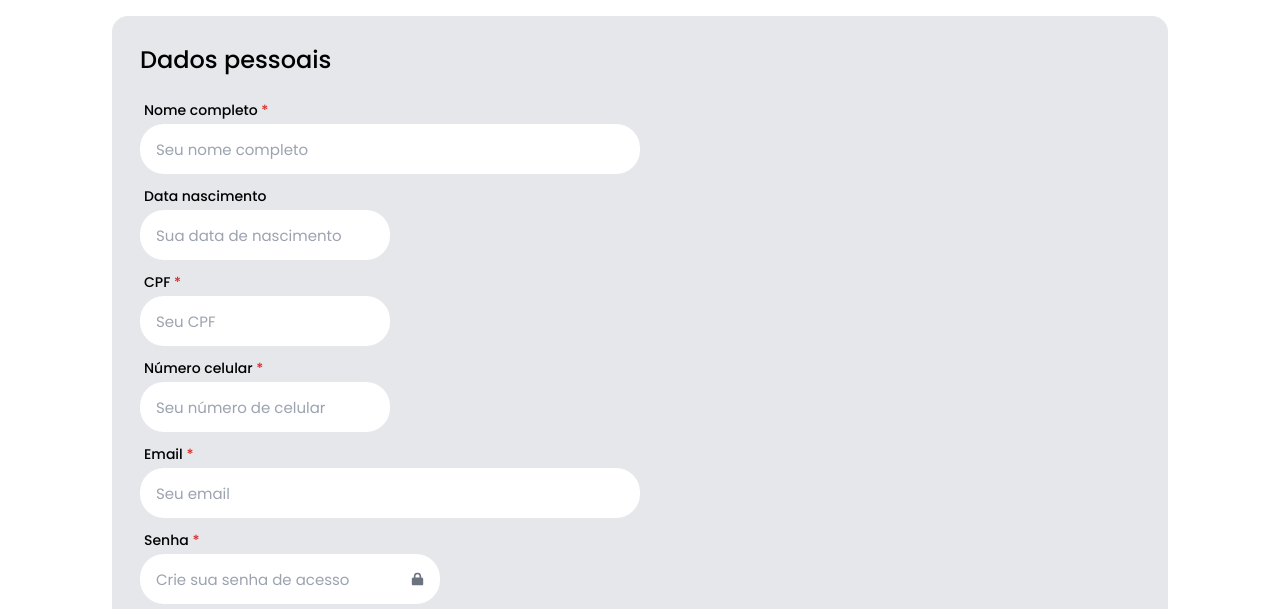
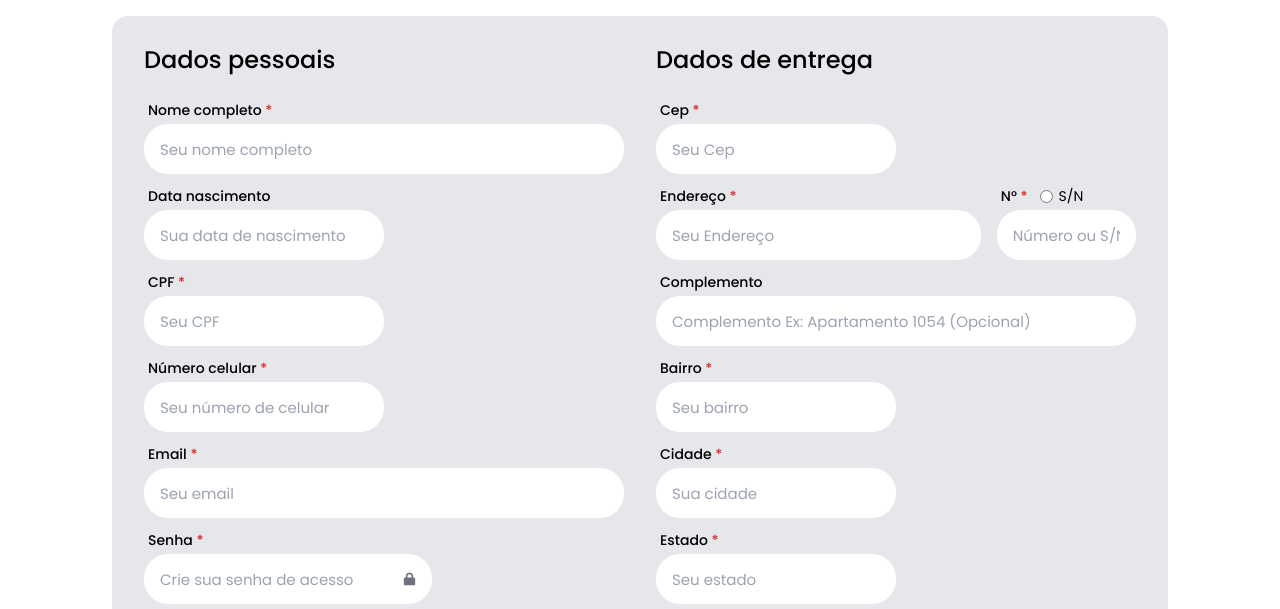
Before and after one commit to eduardop1p/store-vape, a Next.js app: page /create-account in a window 1280 px wide. Shown: the part 342-951 px from the top of the page. Built offline with nearby package versions, Linux system fonts and the light colour scheme; no server answers.

Commit message:
terminando possivel endereço de entrega

```diff
--- /dev/null
+++ b/src/app/api/get-cep/route.ts
@@ -0,0 +1,24 @@
+import { NextRequest, NextResponse } from 'next/server';
+
+export async function GET(req: NextRequest) {
+  const cep = req.nextUrl.searchParams.get('cep')?.replaceAll('-', '');
+
+  try {
+    const res = await fetch(`https://viacep.com.br/ws/${cep}/json/`, {
+      method: 'GET',
+    });
+    const data = await res.json();
+    const newDate = { city: data.localidade, uf: data.uf, country: 'Brasil' };
+    return NextResponse.json(newDate);
+  } catch (err) {
+    console.log(err);
+    return NextResponse.json(
+      {
+        erro: 'Erro ao buscar cep',
+      },
+      {
+        status: 400,
+      }
+    );
+  }
+}
--- a/src/components/create-account/input/index.tsx
+++ b/src/components/create-account/input/index.tsx
@@ -4,9 +4,20 @@ import {
   type UseFormRegister,
   type FieldErrors,
   type UseFormWatch,
+  type UseFormSetValue,
+  type UseFormTrigger,
+  type UseFormSetError,
 } from 'react-hook-form';
 import { BodyTypePf } from '../pf';
-import { FormEvent, ReactNode, useEffect, useRef } from 'react';
+import {
+  Dispatch,
+  FormEvent,
+  ReactNode,
+  SetStateAction,
+  useEffect,
+  useRef,
+  useState,
+} from 'react';
 import { FaCheck } from 'react-icons/fa6';
 import { IoClose } from 'react-icons/io5';
 
@@ -21,6 +32,12 @@ interface Props {
   type?: string;
   watch?: UseFormWatch<BodyTypePf>;
   children?: ReactNode;
+  w?: string;
+  setValue?: UseFormSetValue<BodyTypePf>;
+  trigger?: UseFormTrigger<BodyTypePf>;
+  setError?: UseFormSetError<BodyTypePf>;
+  isLoading?: boolean;
+  setIsLoading?: Dispatch<SetStateAction<boolean>>;
 }
 
 export default function Input({
@@ -34,8 +51,15 @@ export default function Input({
   type = 'text',
   watch,
   children,
+  w = 'w-full',
+  setValue,
+  trigger,
+  setError,
+  isLoading,
+  setIsLoading,
 }: Props) {
   let isRemoveKey = useRef(false);
+  const [checkedSN, setCheckedSN] = useState(false);
 
   useEffect(() => {
     const onKeydown = (event: KeyboardEvent) => {
@@ -128,16 +152,108 @@ export default function Input({
     input.value = value;
   };
 
+  const handleInputCep = (event: FormEvent<HTMLInputElement>) => {
+    const input = event.currentTarget;
+    let value = input.value;
+
+    value = value.replace(/[^\d]/g, '');
+
+    if (value.length > 5) value = value.replace(/^(\d{5})(\d)/, '$1-$2');
+
+    if (value.length > 9) {
+      input.value = value.slice(0, 9);
+      return;
+    }
+
+    input.value = value;
+  };
+
+  const handleInputN = (event: FormEvent<HTMLInputElement>) => {
+    const input = event.currentTarget;
+    let value = input.value;
+
+    value = value.replace(/[^\d]/g, '');
+    setCheckedSN(false);
+
+    input.value = value;
+  };
+
+  const handleGetCepApi = async (cep: string) => {
+    if (!setValue || !setError || isLoading || !setIsLoading) return;
+
+    try {
+      setIsLoading(true);
+      const res = await fetch(
+        `${process.env.NEXT_PUBLIC_API_URL}/get-cep?cep=${cep}`,
+        {
+          method: 'GET',
+          cache: 'no-cache',
+        }
+      );
+      const data = await res.json();
+      alert(JSON.stringify(data));
+
+      setValue('city', data.city);
+      setValue('state', data.uf);
+    } catch (err) {
+      console.log(err);
+      setError('cep', {
+        message: 'CEP inválido',
+      });
+    } finally {
+      setIsLoading(false);
+    }
+  };
+
   return (
-    <div className="flex- gap-[2px] flex-col items-start w-full">
+    <div className={`flex gap-[5px] flex-col items-start ${w}`}>
       <div className="flex flex-col gap-1 items-start w-full">
-        <label className="ml-1 text-sm font-medium text-secudary" htmlFor={id}>
-          {title}{' '}
-          {!optional && (
-            <small className="text-sm font-medium text-red-600">*</small>
-          )}
-        </label>
-        {(registerName === 'fullName' || registerName === 'email') && (
+        {registerName === 'nAddress' ? (
+          <div className="flex items-center gap-3">
+            <label
+              className="ml-1 text-sm font-medium text-secudary"
+              htmlFor={id}
+            >
+              {title}{' '}
+              {!optional && (
+                <small className="text-sm font-medium text-red-600">*</small>
+              )}
+            </label>
+            <div className="flex items-center gap-[6px]">
+              <input
+                type="radio"
+                checked={checkedSN}
+                className="cursor-pointer"
+                onChange={() => {
+                  return '';
+                }}
+                onClick={() => {
+                  if (!setValue || !trigger) return;
+                  if (!checkedSN) {
+                    setValue('nAddress', 'S/N');
+                    setCheckedSN(true);
+                  } else {
+                    setValue('nAddress', '');
+                    setCheckedSN(false);
+                  }
+                  trigger('nAddress');
+                }}
+              />
+              <span className="text-secudary text-sm">S/N</span>
+            </div>
+          </div>
+        ) : (
+          <label
+            className="ml-1 text-sm font-medium text-secudary"
+            htmlFor={id}
+          >
+            {title}{' '}
+            {!optional && (
+              <small className="text-sm font-medium text-red-600">*</small>
+            )}
+          </label>
+        )}
+        {(registerName === 'fullName' || registerName === 'email' || registerName === 'complement') && ( // eslint-disable-line
           <input
             className={`w-full h-[50px] rounded-3xl px-4 text-[15px] font-normal text-secudary bg-primary focus:shadow-effect-1 focus:bg-primary transition-all duration-200`}
             id={id}
@@ -205,11 +321,72 @@ export default function Input({
             {children}
           </div>
         )}
+        {registerName === 'cep' && (
+          <input
+            className={`w-1/2 h-[50px] rounded-3xl pl-4 pr-9 text-[15px] font-normal text-secudary bg-primary focus:shadow-effect-1 focus:bg-primary transition-all duration-200`}
+            id={id}
+            type={type}
+            placeholder={placeholder}
+            {...register(registerName)}
+            onInput={handleInputCep}
+            onBlur={event => handleGetCepApi(event.currentTarget.value)}
+          />
+        )}
+        {registerName == 'address' && (
+          <input
+            className={`w-full h-[50px] rounded-3xl px-4 text-[15px] font-normal text-secudary bg-primary focus:shadow-effect-1 focus:bg-primary transition-all duration-200`}
+            id={id}
+            type={type}
+            placeholder={placeholder}
+            {...register(registerName)}
+          />
+        )}
+        {registerName == 'nAddress' && (
+          <input
+            className={`w-full h-[50px] rounded-3xl px-4 text-[15px] font-normal text-secudary bg-primary focus:shadow-effect-1 focus:bg-primary transition-all duration-200`}
+            id={id}
+            type={type}
+            placeholder={placeholder}
+            {...register(registerName)}
+            onInput={handleInputN}
+          />
+        )}
+        {registerName === 'neighborhood' && (
+          <input
+            className={`w-1/2 h-[50px] rounded-3xl pl-4 pr-9 text-[15px] font-normal text-secudary bg-primary focus:shadow-effect-1 focus:bg-primary transition-all duration-200`}
+            id={id}
+            type={type}
+            placeholder={placeholder}
+            {...register(registerName)}
+            onInput={handleInputCep}
+          />
+        )}
+        {registerName === 'city' && (
+          <input
+            className={`w-1/2 h-[50px] rounded-3xl pl-4 pr-9 text-[15px] font-normal text-secudary bg-primary focus:shadow-effect-1 focus:bg-primary transition-all duration-200`}
+            id={id}
+            type={type}
+            placeholder={placeholder}
+            {...register(registerName)}
+            onInput={handleInputCep}
+          />
+        )}
+        {registerName === 'state' && (
+          <input
+            className={`w-1/2 h-[50px] rounded-3xl pl-4 pr-9 text-[15px] font-normal text-secudary bg-primary focus:shadow-effect-1 focus:bg-primary transition-all duration-200`}
+            id={id}
+            type={type}
+            placeholder={placeholder}
+            {...register(registerName)}
+            onInput={handleInputCep}
+          />
+        )}
       </div>
+
       {errors[registerName] && (
-        <span className="ml-1 text-xs font-medium text-red-600">
+        <div className="ml-1 text-xs font-medium text-red-600 leading-4">
           {errors[registerName]?.message}
-        </span>
+        </div>
       )}
       {registerName === 'password' && watch && (
         <div className="mt-1 flex flex-col gap-[1px] w-1/2 ml-1">
--- a/src/components/create-account/pf/index.tsx
+++ b/src/components/create-account/pf/index.tsx
@@ -3,14 +3,20 @@
 import z from 'zod';
 import { useForm, SubmitHandler } from 'react-hook-form';
 import { zodResolver } from '@hookform/resolvers/zod';
+import { useState } from 'react';
+
 import Input from '../input';
 import validadeCpf from '@/services/validateCpf';
-import { useState } from 'react';
 import ShowPassword, { ShowPasswordType } from '../showPassword';
+import Loading from '@/components/loading';
 
 const zodSchema = z
   .object({
-    fullName: z.string().trim().min(1, 'Campo obrigatório'),
+    fullName: z
+      .string()
+      .trim()
+      .min(1, 'Nome completo obrigatório')
+      .min(8, 'Nome muito curto'),
     yourDate: z
       .string()
       .trim()
@@ -22,12 +28,12 @@ const zodSchema = z
     cpf: z
       .string()
       .trim()
-      .min(1, 'Campo obrigatório')
+      .min(1, 'CPF obrigatório')
       .refine(val => validadeCpf(val), 'CPF inválido'),
     number: z
       .string()
       .trim()
-      .min(1, 'Campo obrigatório')
+      .min(1, 'Númeto de celular obrigatório')
       .refine(
         val => /^\(?([0-9]{2})\)?[-. ]?([0-9]{4,5})[-. ]?([0-9]{4})$/.test(val),
         'Número de celular inválido'
@@ -35,12 +41,12 @@ const zodSchema = z
     email: z
       .string()
       .trim()
-      .min(1, 'Campo obrigatório')
+      .min(1, 'Email obrigatório')
       .email('Email inválido'),
     password: z
       .string()
       .trim()
-      .min(1, 'Campo obrigatório')
+      .min(1, 'Senha obrigatória')
       .refine(
         val =>
           /^(?=.*[a-z])(?=.*[A-Z])(?=.*[0-9])(?=.*[!@#$%^&*])(?=.{5,})/.test(
@@ -49,6 +55,17 @@ const zodSchema = z
         'Senha fraca, confira os requisitos abaixo'
       ),
     repeatPassword: z.string().trim(),
+    cep: z
+      .string()
+      .trim()
+      .min(1, 'CEP obrigatório')
+      .refine(val => /^\d{5}-\d{3}$/.test(val), 'Cep inválido'),
+    address: z.string().trim().min(1, 'Endereço obrigatório'),
+    nAddress: z.string().trim().min(1, 'Número residencial obrigatório'),
+    complement: z.string().trim().optional(),
+    neighborhood: z.string().trim().min(1, 'Bairro obrigatório'),
+    city: z.string().trim().min(1, 'Cidade obrigatória'),
+    state: z.string().trim().min(1, 'Estado obrigatório'),
   })
   .refine(val => val.password === val.repeatPassword, {
     message: 'Senhas não se coincidem',
@@ -63,25 +80,32 @@ export default function FormPf() {
     handleSubmit,
     formState: { errors },
     watch,
+    setValue,
+    trigger,
+    setError,
   } = useForm<BodyTypePf>({
     resolver: zodResolver(zodSchema),
   });
   const [passwordType, setPasswordType] =
     useState<ShowPasswordType>('password');
+  const [isLoading, setIsLoading] = useState(false);
 
   const handleFormSubmit: SubmitHandler<BodyTypePf> = async body => {
     console.log(body);
   };
 
   return (
+    <>
+      {isLoading && <Loading />}
       <form
         onSubmit={handleSubmit(handleFormSubmit)}
-      className="flex gap-4 items-start p-7 rounded-2xl bg-gray-200 flex-col"
+        className="flex gap-4 items-start py-7 px-8 rounded-2xl bg-gray-200 flex-col w-full"
       >
+        <div className="flex items-start gap-8 w-full">
+          <div className="flex gap-4 flex-col w-1/2">
             <h1 className="text-secudary font-medium text-2xl mb-2">
               Dados pessoais
             </h1>
-      <div className="flex gap-4 items-start w-1/2">
             <div className="flex flex-col gap-3 w-full ">
               <Input
                 id="name"
@@ -161,6 +185,82 @@ export default function FormPf() {
             </div>
           </div>
 
+          <div className="flex gap-4 flex-col w-1/2">
+            <h1 className="text-secudary font-medium text-2xl mb-2">
+              Dados de entrega
+            </h1>
+            <div className="flex flex-col gap-3 w-full ">
+              <Input
+                id="cep"
+                title="Cep"
+                register={register}
+                registerName="cep"
+                placeholder="Seu Cep"
+                errors={errors}
+                setError={setError}
+                setValue={setValue}
+                isLoading={isLoading}
+                setIsLoading={setIsLoading}
+              />
+              <div className="flex items-start gap-4 w-full">
+                <Input
+                  id="address"
+                  title="Endereço"
+                  register={register}
+                  registerName="address"
+                  placeholder="Seu Endereço"
+                  errors={errors}
+                  w="w-[70%]"
+                />
+                <Input
+                  id="nAddress"
+                  title="N°"
+                  register={register}
+                  registerName="nAddress"
+                  placeholder="Número ou S/N"
+                  errors={errors}
+                  w="w-[30%]"
+                  setValue={setValue}
+                  trigger={trigger}
+                />
+              </div>
+              <Input
+                id="complement"
+                title="Complemento"
+                register={register}
+                registerName="complement"
+                placeholder="Complemento Ex: Apartamento 1054 (Opcional)"
+                errors={errors}
+                optional
+              />
+              <Input
+                id="neighborhood"
+                title="Bairro"
+                register={register}
+                registerName="neighborhood"
+                placeholder="Seu bairro"
+                errors={errors}
+              />
+              <Input
+                id="city"
+                title="Cidade"
+                register={register}
+                registerName="city"
+                placeholder="Sua cidade"
+                errors={errors}
+              />
+              <Input
+                id="state"
+                title="Estado"
+                register={register}
+                registerName="state"
+                placeholder="Seu estado"
+                errors={errors}
+              />
+            </div>
+          </div>
+        </div>
+
         <button
           type="submit"
           className="h-[50px] mt-2 rounded-3xl px-8 bg-ccba00 text-primary text-sm font-medium hover:scale-105 transition-transform duration-200"
@@ -168,5 +268,6 @@ export default function FormPf() {
           Criar conta
         </button>
       </form>
+    </>
   );
 }
```
Lines whose indentation alone changed are shown as unchanged.
